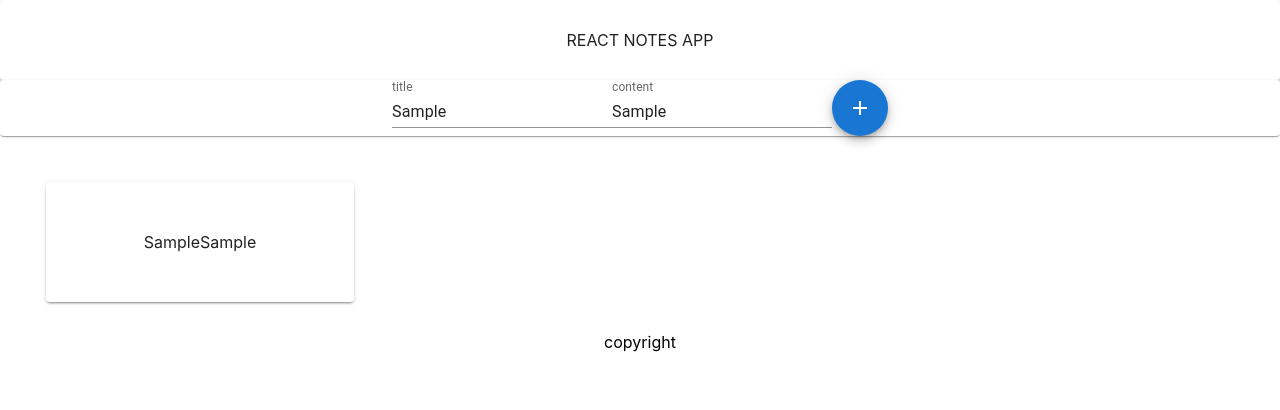
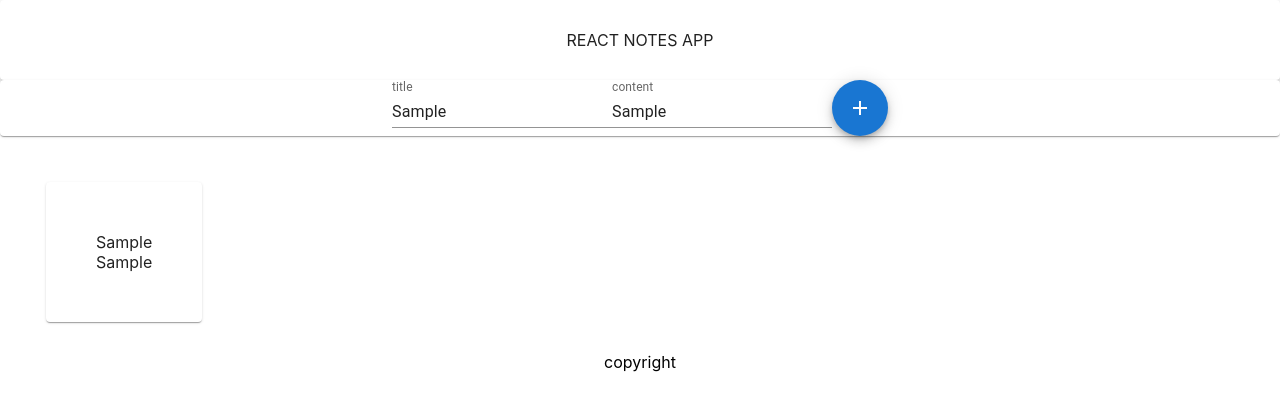
Before and after one commit to Bably15/Notes-App, a React (Create React App) app: page / in a window 1280 px wide. Both pictures are taken after typing "Sample", "Sample" into the empty fields and a click on the button "add". Shown: the top 410 px of the page. Built offline with nearby package versions, Linux system fonts and the light colour scheme.

Commit message:
aligned items

```diff
--- a/src/components/Task.js
+++ b/src/components/Task.js
@@ -1,20 +1,23 @@
 import React from "react";
-import Paper from "@mui/material/Paper";
+import Card from "@mui/material/Card";
 import Grid from "@mui/material/Grid";
 
 const Task = (props) => {
     const { passTaskData } = props;
     return (
         <Grid container spacing={2} sx={{ margin: "30px" }}>
-            <Grid item xs={3}>
-                <Paper elevation={2} sx={{ padding: "50px" }} key="uniqueid1">
-                    {passTaskData.map((task) => (
-                        <div>
-                            <span>{task.title}</span>
-                            {task.content}
-                        </div>
-                    ))}
-                </Paper>
+            <Grid
+                item
+                xs={4}
+                display="inline-flex"
+                justifyContent="space-between"
+            >
+                {passTaskData.map((task) => (
+                    <Card sx={{ padding: "50px" }}>
+                        <div>{task.title}</div>
+                        {task.content}
+                    </Card>
+                ))}
             </Grid>
         </Grid>
     );
```
